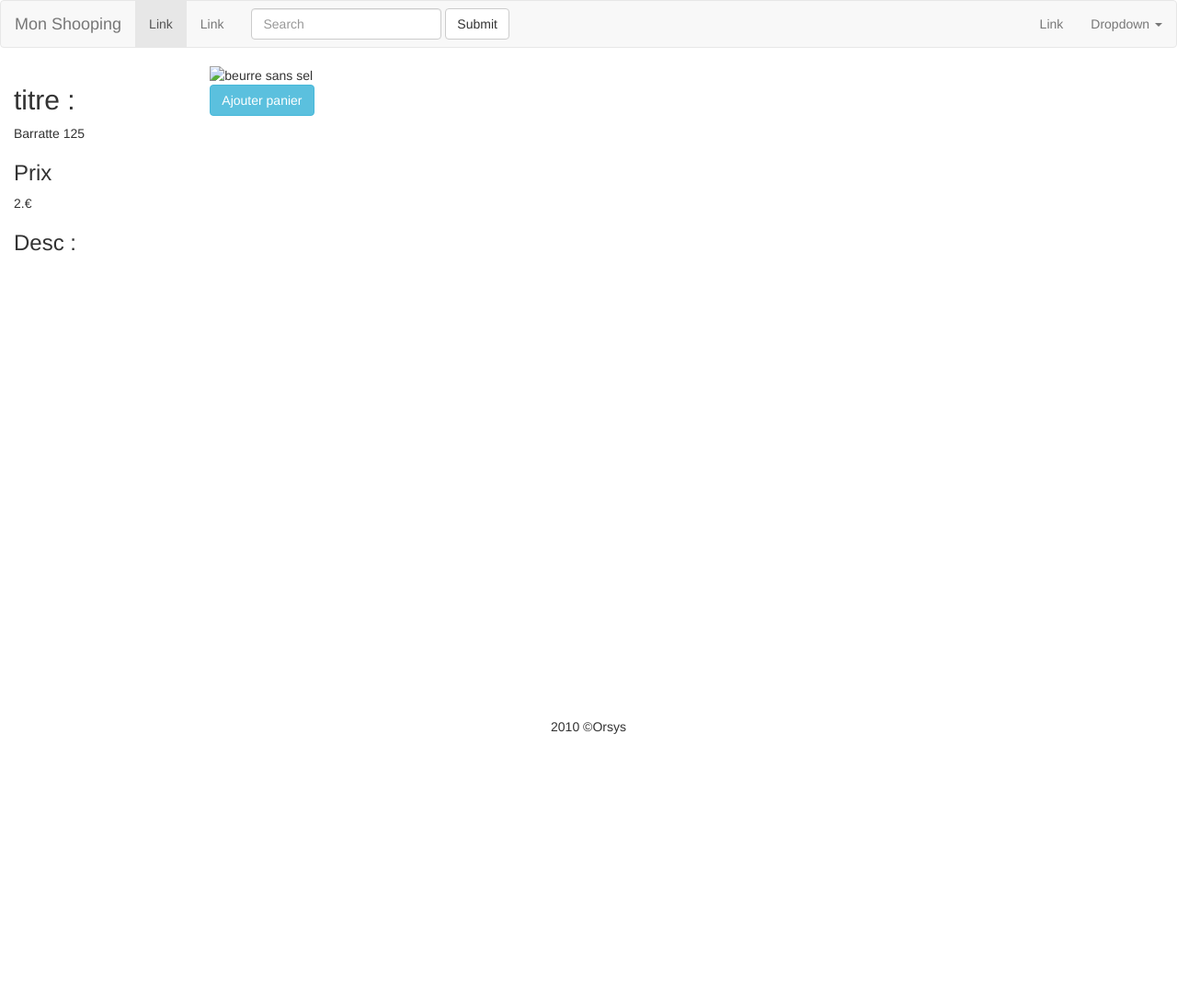
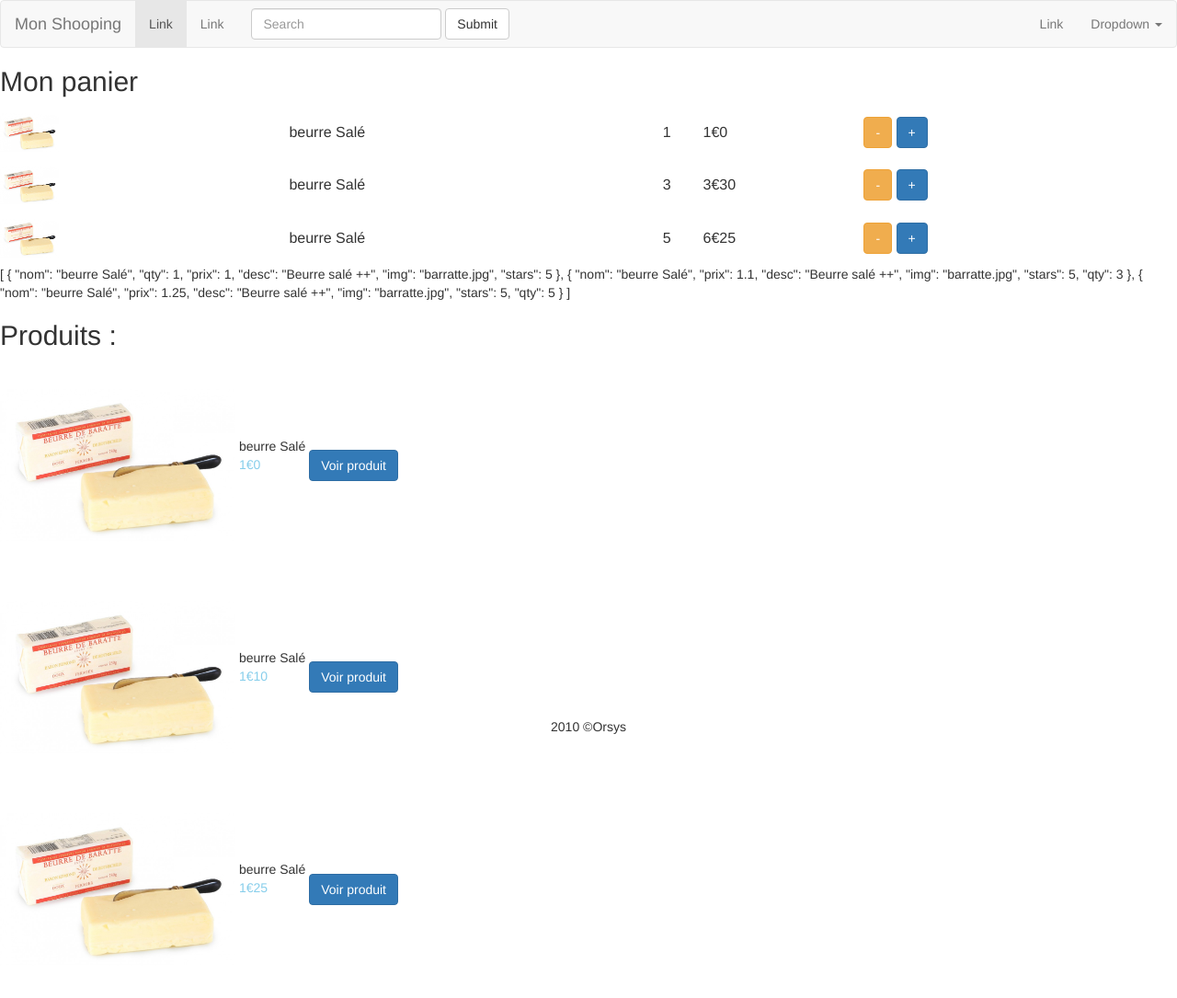
Before and after one commit to champix56/FAN_2020_07_20, a website: page index.html in a window 1280 px wide. Shown: the top 1085 px of the page at 92% size. Before the commit the page ends 800 px from the top, so only its background shows below. Drawn offline with nearby package versions, Linux system fonts and the light colour scheme.

Commit message:
last commit j1

```diff
--- /dev/null
+++ b/app/currencyFilter/currencyFilter.js
@@ -0,0 +1,20 @@
+(function(){
+    'use strict';
+
+    angular
+        .module('app')
+        .filter('my_currency', Filter)
+
+    function Filter(){
+
+        return FilterFn;
+
+        function FilterFn(Params,fractionSize){
+            var entier=Math.floor(Params);
+            var decimal=Params-entier;
+            fractionSize=(undefined!==fractionSize?fractionSize:2);
+            decimal=Math.round(decimal*Math.pow(10,fractionSize));
+            return ''+entier+'€'+decimal;
+        }
+    }
+}());
--- /dev/null
+++ b/app/panierCtrl/panierCtrl.js
@@ -0,0 +1,11 @@
+angular.module('app').controller('panierCtrl',['$scope',function($scope){
+    this.arrayPanier=[
+        {nom:'beurre Salé',qty:1,prix:1.00,desc:'Beurre salé ++',img:'barratte.jpg',stars:5},{nom:'beurre Salé',prix:1.10,desc:'Beurre salé ++',img:'barratte.jpg',stars:5,qty:3},{nom:'beurre Salé',prix:1.25,desc:'Beurre salé ++',img:'barratte.jpg',stars:5,qty:5}];
+        $scope.onviewproduitclick=function(produit){console.log(produit);}
+        this.addQuant=function (produit) {
+            produit.qty+=1;
+        }
+        this.removeQuant=function (produit) {
+            produit.qty=(produit.qty>0?produit.qty-1:0);
+        }
+}]);
--- /dev/null
+++ b/app/produitCtrl/produitCtrl.js
@@ -0,0 +1,8 @@
+angular.module('app').controller('produitCtrl', ['$scope', function ($scope) {
+    this.chaine1 = 'Demat breizhouz';
+    this.produit={nom:'beurre Salé',prix:1.00,desc:'Beurre salé ++',img:'barratte.jpg',stars:5};
+    $scope.onaddcartclick=function(prod){
+        console.log('produit ajouté:',prod);
+    }
+
+}]);
--- /dev/null
+++ b/app/produitsCtrl/produitsCtrl.js
@@ -0,0 +1,5 @@
+angular.module('app').controller('produitsCtrl',['$scope',function($scope){
+    this.arrayProduit=[
+        {nom:'beurre Salé',prix:1.00,desc:'Beurre salé ++',img:'barratte.jpg',stars:5},{nom:'beurre Salé',prix:1.10,desc:'Beurre salé ++',img:'barratte.jpg',stars:5},{nom:'beurre Salé',prix:1.25,desc:'Beurre salé ++',img:'barratte.jpg',stars:5}];
+        $scope.onviewproduitclick=function(produit){console.log(produit);}
+}]);
--- a/index.html
+++ b/index.html
@@ -65,26 +65,63 @@
                 </ul>
             </div><!-- /.navbar-collapse -->
         </nav>
+        <div class="panier" ng-controller="panierCtrl as panier">
+            <h2>Mon panier</h2>
+            <table style="width:100%">
+                <tr ng-repeat="obj in panier.arrayPanier" ng-click="onviewproduitclick(obj)" >
+                    <td><img style="max-height: 64px;max-width: 64px;" src="/img/{{obj.img}}" alt=""></td>
+                    <td>{{obj.nom}}</td>
+                    <td>{{obj.qty}}</td>
+                    <td>{{obj.prix* obj.qty | my_currency}}</td>
+                    <td>
+                    <button type="button" class="btn btn-warning" ng-click="panier.removeQuant(obj)">-</button>
+                    <button type="button" class="btn btn-primary" ng-click="panier.addQuant(obj)">+</button>
+                    </td>
+                </tr>
+            </table>
+            {{panier.arrayPanier|json}}
+        </div>
+        <div id="view-content">
+            <div class="produits" ng-controller="produitsCtrl as prds">
+                <h2>Produits :</h2>
+                <div class="produits-produit" ng-repeat="prod in prds.arrayProduit">
+                    <img ng-src="/img/{{prod.img}}" style="max-height: 256px;max-width: 256px;" alt="">
+                    <div style="display:inline-block">{{prod.nom}} <br />
+                        <span style="color:skyblue">{{prod.prix|my_currency}}</span>
+                    </div>
+                    <div style="display:inline-block">
+                        <button type="button" class="btn btn-primary" ng-click="onviewproduitclick(prod)">Voir produit</button>
+                    </div>
 
-        <div id="view-content">
-            <div class="produit">
+                </div>
+            </div>
+            <div class="produit" ng-controller="produitCtrl as prd">
                 <div class="col-lg-2">
                     <h2> titre :</h2>
-                    Barratte 125
+                    {{prd.produit.nom}}
                     <h3>Prix </h3>
-                    2.&euro;
+                    {{prd.produit.prix|my_currency:2}}
+                    <!-- |limitTo:2 -->
                     <h3>Desc :</h3>
+                    {{prd.produit.desc}}
+                    {{prd.produit|json}}
                 </div>
                 <div class="col-lg-2">
-                    <img src="/img/barratte.jpg" alt="beurre sans sel" /><br />
-                    <button type="button" class="btn btn-info">Ajouter panier</button>
+                    <img ng-src="/img/{{prd.produit.img}}" alt="beurre sans sel" /><br />
+                    <button type="button" class="btn btn-info" ng-click="onaddcartclick(prd.produit)">Ajouter
+                        panier</button>
                 </div>
             </div>
         </div>
+
         <div id="footer" style="text-align:center;position:absolute;bottom:0;left:0;right:0">2010 &copy;Orsys</div>
     </div>
     <script src="/node_modules/angular/angular.js"></script>
     <script src="/app/app.js"></script>
+    <script src="/app/currencyFilter/currencyFilter.js"></script>
+    <script src="/app/panierCtrl/panierCtrl.js"></script>
+    <script src="/app/produitsCtrl/produitsCtrl.js"></script>
+    <script src="/app/produitCtrl/produitCtrl.js"></script>
 </body>
 
 </html>
```
Also changed, not shown: img/barratte.jpg (added).
